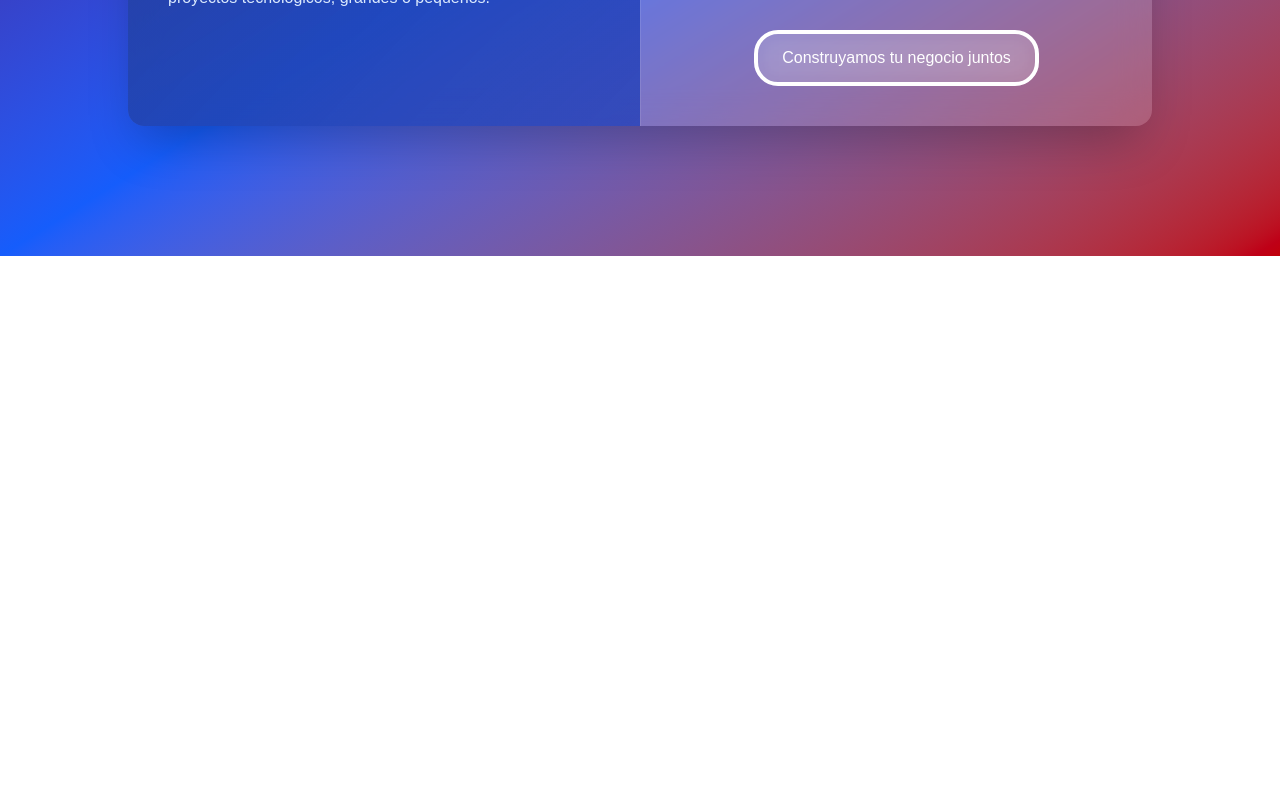
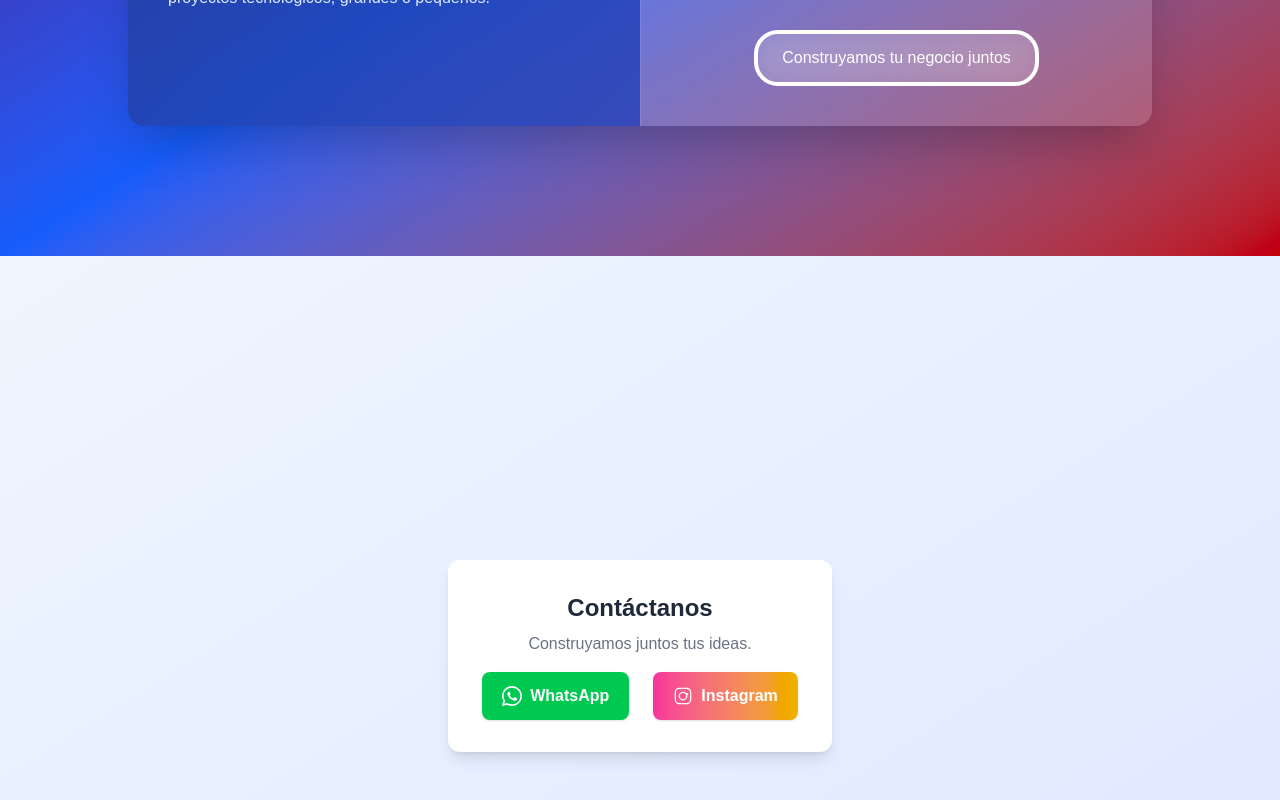
Before and after one commit to fercodes/lateral-thinking, a Next.js app: page / in a window 1280 px wide. Shown: the part 1344-2144 px from the top of the page. Before the commit the page ends 1600 px from the top, so only its background shows below. Built offline with nearby package versions, Linux system fonts and the light colour scheme.

Commit message:
Add Contact page

```diff
--- a/src/app/page.tsx
+++ b/src/app/page.tsx
@@ -1,11 +1,13 @@
 import Hero from '@/components/Hero';
 import About from '@/components/About';
+import Contact from '@/components/Contact';
 
 export default function Home() {
   return (
     <main>
       <Hero />
       <About />
+      <Contact />
     </main>
   );
 }
--- /dev/null
+++ b/src/components/Contact.tsx
@@ -0,0 +1,47 @@
+const whatsappLink = 'https://wa.me/your-number';
+const instagramLink = 'https://instagram.com/your-profile';
+
+export default function Contact() {
+  return (
+    <div className="min-h-screen flex items-center justify-center bg-gradient-to-br from-blue-50 to-indigo-100">
+      <div className="bg-white rounded-xl shadow-lg p-8 flex flex-col items-center space-y-6 max-w-sm w-full">
+        <h1 className="text-2xl font-bold text-gray-800 mb-2">Contáctanos</h1>
+        <p className="text-gray-500 text-center mb-4">
+          Construyamos juntos tus ideas.
+        </p>
+        <div className="flex space-x-6">
+          <a
+            href={whatsappLink}
+            target="_blank"
+            rel="noopener noreferrer"
+            className="flex items-center px-5 py-3 rounded-lg bg-green-500 hover:bg-green-600 text-white font-semibold shadow transition"
+          >
+            <svg
+              className="w-5 h-5 mr-2"
+              fill="currentColor"
+              viewBox="0 0 24 24"
+            >
+              <path d="M20.52 3.48A11.93 11.93 0 0012 0C5.37 0 0 5.37 0 12c0 2.11.55 4.17 1.6 6.01L0 24l6.18-1.62A11.93 11.93 0 0012 24c6.63 0 12-5.37 12-12 0-3.19-1.24-6.19-3.48-8.52zM12 22c-1.85 0-3.68-.5-5.26-1.44l-.38-.22-3.67.96.98-3.58-.25-.37A9.94 9.94 0 012 12c0-5.52 4.48-10 10-10s10 4.48 10 10-4.48 10-10 10zm5.2-7.6c-.28-.14-1.65-.81-1.9-.9-.25-.09-.43-.14-.61.14-.18.28-.7.9-.86 1.08-.16.18-.32.2-.6.07-.28-.14-1.18-.44-2.25-1.4-.83-.74-1.39-1.65-1.55-1.93-.16-.28-.02-.43.12-.57.13-.13.28-.34.42-.51.14-.17.18-.29.28-.48.09-.19.05-.36-.02-.5-.07-.14-.61-1.47-.84-2.01-.22-.53-.45-.46-.61-.47-.16-.01-.35-.01-.54-.01-.19 0-.5.07-.76.34-.26.27-1 1-1 2.43 0 1.43 1.03 2.81 1.18 3.01.15.2 2.03 3.1 4.93 4.22.69.3 1.23.48 1.65.62.69.22 1.32.19 1.82.12.56-.08 1.65-.67 1.89-1.32.23-.65.23-1.2.16-1.32-.07-.12-.25-.19-.53-.33z" />
+            </svg>
+            WhatsApp
+          </a>
+          <a
+            href={instagramLink}
+            target="_blank"
+            rel="noopener noreferrer"
+            className="flex items-center px-5 py-3 rounded-lg bg-gradient-to-r from-pink-500 to-yellow-500 hover:from-pink-600 hover:to-yellow-600 text-white font-semibold shadow transition"
+          >
+            <svg
+              className="w-5 h-5 mr-2"
+              fill="currentColor"
+              viewBox="0 0 24 24"
+            >
+              <path d="M7.75 2h8.5A5.75 5.75 0 0 1 22 7.75v8.5A5.75 5.75 0 0 1 16.25 22h-8.5A5.75 5.75 0 0 1 2 16.25v-8.5A5.75 5.75 0 0 1 7.75 2zm0 1.5A4.25 4.25 0 0 0 3.5 7.75v8.5A4.25 4.25 0 0 0 7.75 20.5h8.5A4.25 4.25 0 0 0 20.5 16.25v-8.5A4.25 4.25 0 0 0 16.25 3.5h-8.5zm4.25 3.25a5.25 5.25 0 1 1 0 10.5 5.25 5.25 0 0 1 0-10.5zm0 1.5a3.75 3.75 0 1 0 0 7.5 3.75 3.75 0 0 0 0-7.5zm6.25 1.25a1 1 0 1 1-2 0 1 1 0 0 1 2 0z" />
+            </svg>
+            Instagram
+          </a>
+        </div>
+      </div>
+    </div>
+  );
+}
```
